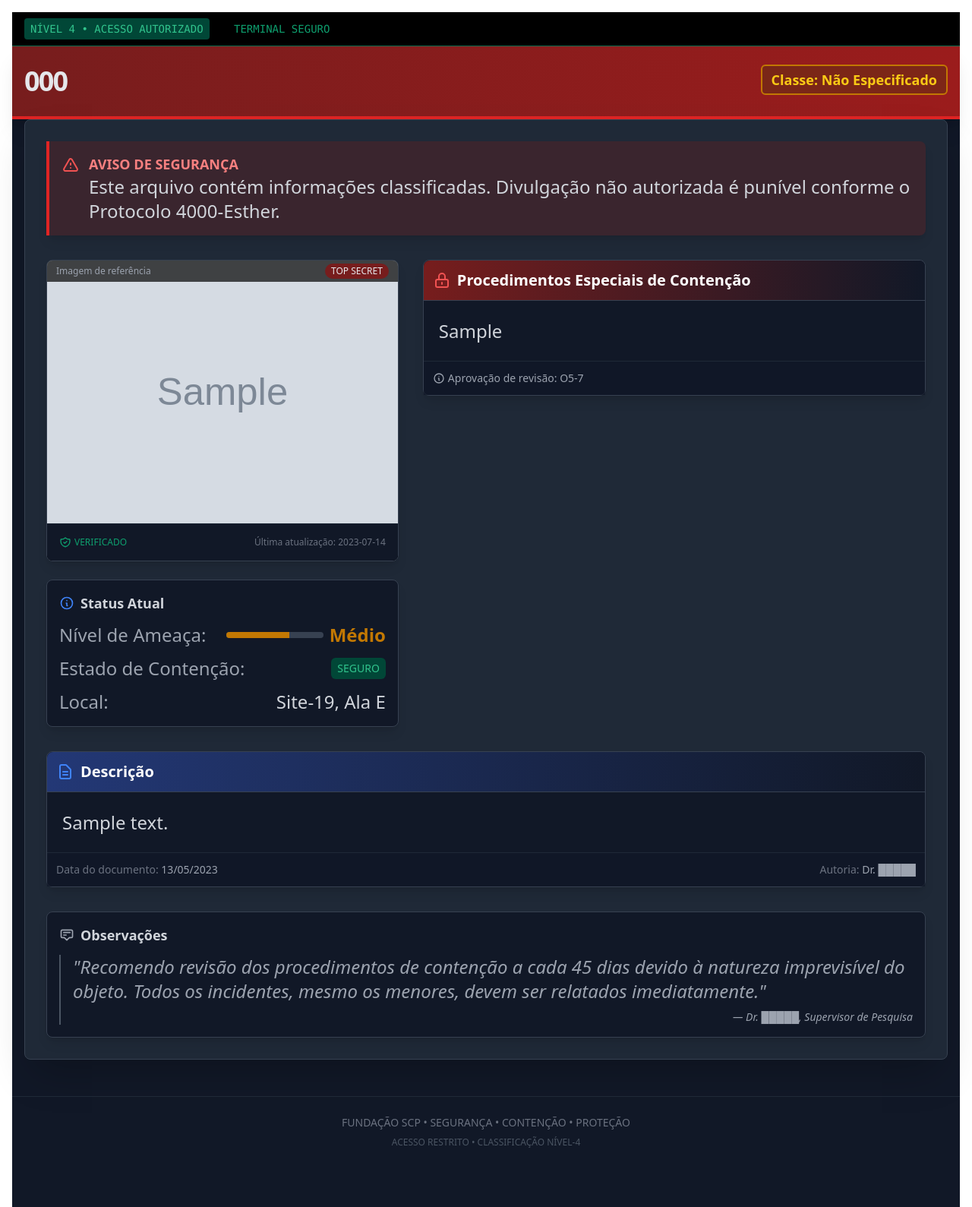
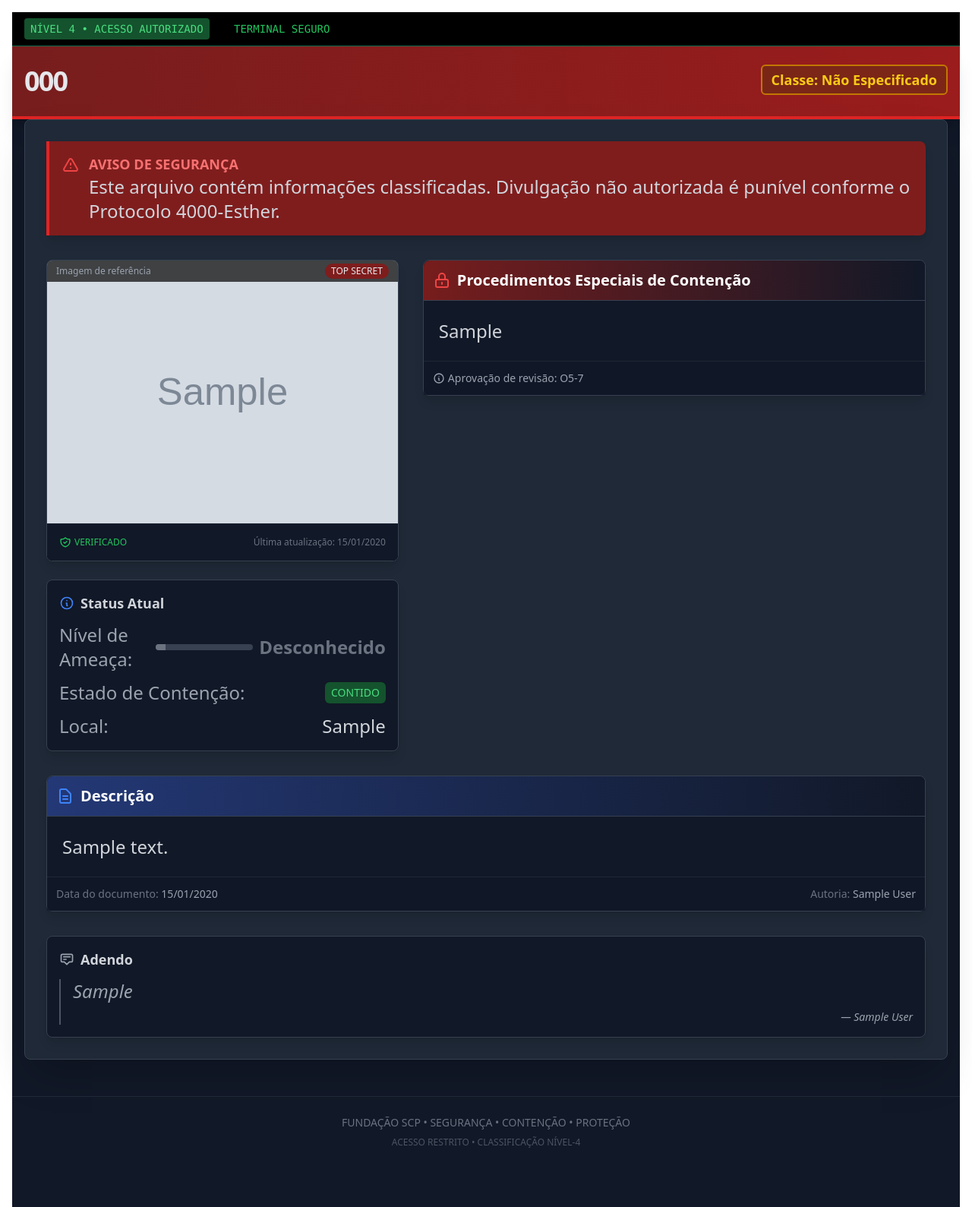
Before and after one commit to KauanCarolino/SCP-Blog, a Django app: page /publication/00000000-0000-0000-0000-000000000001/ in a window 1280 px wide. Shown: the part 96-1685 px from the top of the page at 76% size. Run offline with Django 5.2, Linux system fonts and the light colour scheme; tables that the repository leaves empty hold one stand-in row (values such as "Sample post"); grey boxes marked "Sample" are stand-in pictures; some libraries are stand-ins or nearby versions.

Commit message:
feat: dinamiza status da ficha SCP e melhora o model Publication Liga ameaça, contenção, local, verificação e autor aos dados reais; ajusta grid responsivo e config via decouple.

```diff
--- a/base_static/blog/css/output.css
+++ b/base_static/blog/css/output.css
@@ -1824,19 +1792,9 @@ input:checked + .toggle-bg {
   background-color: rgb(255 255 255 / 0.5);
 }
 
-.bg-yellow-500 {
-  --tw-bg-opacity: 1;
-  background-color: rgb(194 120 3 / var(--tw-bg-opacity, 1));
-}
-
 .bg-yellow-900 {
   --tw-bg-opacity: 1;
   background-color: rgb(99 49 18 / var(--tw-bg-opacity, 1));
-}
-
-.bg-blue-800 {
-  --tw-bg-opacity: 1;
-  background-color: rgb(30 66 159 / var(--tw-bg-opacity, 1));
 }
 
 .bg-opacity-30 {
@@ -2193,16 +2151,6 @@ input:checked + .toggle-bg {
   color: rgb(250 202 21 / var(--tw-text-opacity, 1));
 }
 
-.text-yellow-500 {
-  --tw-text-opacity: 1;
-  color: rgb(194 120 3 / var(--tw-text-opacity, 1));
-}
-
-.text-red-600 {
-  --tw-text-opacity: 1;
-  color: rgb(224 36 36 / var(--tw-text-opacity, 1));
-}
-
 .opacity-0 {
   opacity: 0;
 }
--- /dev/null
+++ b/base_static/blog/css/style.css
@@ -0,0 +1,63 @@
+.bg-green-500 {
+    background-color: rgb(34 197 94);
+}
+
+.bg-yellow-500 {
+    background-color: rgb(234 179 8);
+}
+
+.bg-red-500 {
+    background-color: rgb(239 68 68);
+}
+
+.bg-gray-500 {
+    background-color: rgb(107 114 128);
+}
+
+.text-green-500 {
+    color: rgb(34 197 94);
+}
+
+.text-yellow-500 {
+    color: rgb(234 179 8);
+}
+
+.text-red-500 {
+    color: rgb(239 68 68);
+}
+
+.text-gray-500 {
+    color: rgb(107 114 128);
+}
+
+.bg-green-900 {
+    background-color: rgb(20 83 45);
+}
+
+.bg-blue-900 {
+    background-color: rgb(30 58 138);
+}
+
+.bg-red-900 {
+    background-color: rgb(127 29 29);
+}
+
+.bg-gray-700 {
+    background-color: rgb(55 65 81);
+}
+
+.text-green-400 {
+    color: rgb(74 222 128);
+}
+
+.text-blue-400 {
+    color: rgb(96 165 250);
+}
+
+.text-red-400 {
+    color: rgb(248 113 113);
+}
+
+.text-gray-400 {
+    color: rgb(156 163 175);
+}
--- a/blog/views.py
+++ b/blog/views.py
@@ -33,9 +33,67 @@ class BlogDetailView(DetailView):
     model = Publication
     pk_url_kwarg = 'unique_id'
 
+    def get_queryset(self):
+        return super().get_queryset().select_related('author')
+
+    THREAT_MAP = {
+        'SAFE': {
+            'label': 'Baixo',
+            'color': 'bg-green-500',
+            'width': '25%',
+            'text_color': 'text-green-500',
+        },
+        'EUCLID': {
+            'label': 'Médio',
+            'color': 'bg-yellow-500',
+            'width': '65%',
+            'text_color': 'text-yellow-500',
+        },
+        'KETER': {
+            'label': 'Alto',
+            'color': 'bg-red-500',
+            'width': '100%',
+            'text_color': 'text-red-500',
+        },
+        'NOT_SPECIFIED': {
+            'label': 'Desconhecido',
+            'color': 'bg-gray-500',
+            'width': '10%',
+            'text_color': 'text-gray-500',
+        },
+    }
+
+    CONTAINMENT_MAP = {
+        Publication.StateContainment.CONTAINED: {
+            'label': 'Contido',
+            'badge': 'bg-green-900 text-green-400',
+        },
+        Publication.StateContainment.SAFE: {
+            'label': 'Seguro',
+            'badge': 'bg-blue-900 text-blue-400',
+        },
+        Publication.StateContainment.CRITICAL: {
+            'label': 'Crítico',
+            'badge': 'bg-red-900 text-red-400',
+        },
+    }
+    CONTAINMENT_DEFAULT = {
+        'label': 'Não informado',
+        'badge': 'bg-gray-700 text-gray-400',
+    }
+
+    def get_threat_levels(self, obj: Publication) -> dict:
+        return self.THREAT_MAP.get(obj.object_class, self.THREAT_MAP['NOT_SPECIFIED'])
+
+    def get_containment_status(self, obj: Publication) -> dict:
+        return self.CONTAINMENT_MAP.get(obj.state_containment, self.CONTAINMENT_DEFAULT)
+
     def get_context_data(self, **kwargs):
         context = super().get_context_data(**kwargs)
+        obj = self.object
         context['is_detail_publication'] = True
+        context['threat_levels'] = self.get_threat_levels(obj)
+        context['containment_status'] = self.get_containment_status(obj)
         return context
 
 
--- a/scp_blog/settings.py
+++ b/scp_blog/settings.py
@@ -22,10 +22,10 @@ BASE_DIR = Path(__file__).resolve().parent.parent
 # See https://docs.djangoproject.com/en/5.0/howto/deployment/checklist/
 
 # SECURITY WARNING: keep the secret key used in production secret!
-SECRET_KEY = os.environ.get('SECRET_KEY', 'INSECURE')
+SECRET_KEY = config('SECRET_KEY', 'INSECURE')
 
 # SECURITY WARNING: don't run with debug turned on in production!
-DEBUG = True
+DEBUG = config('DEBUG', default=False, cast=bool)
 
 ALLOWED_HOSTS = ['*']
 
--- a/tailwind/tailwind.config.js
+++ b/tailwind/tailwind.config.js
@@ -9,7 +9,11 @@ module.exports = {
     "../tailwind/node_modules/flowbite/*/.js",
   ],
   theme: {
-    extend: {},
+    extend: {
+      screens: {
+        '3xl': '1600px',
+      },
+    },
   },
   plugins: [
     require('flowbite/plugin')
--- a/templates/base/partials/head.html
+++ b/templates/base/partials/head.html
@@ -10,3 +10,4 @@
 
 <!-- CSS -->
 <link rel="stylesheet" href="{% static 'blog/css/output.css' %}">
+<link rel="stylesheet" href="{% static 'blog/css/style.css' %}">
--- a/templates/page/home.html
+++ b/templates/page/home.html
@@ -5,7 +5,7 @@
 
 {% block content %}
 
-<div class="pt-8 grid xl:grid-cols-3 lg:grid-cols-2 gap-8 mx-12 mb-12">
+<div class="pt-8 grid lg:grid-cols-2 xl:grid-cols-3 2xl:grid-cols-4 3xl:grid-cols-5 gap-8 mx-12 mb-12">
 
     {% for publicacao in object_list %}
         <div class="bg-white text-black dark:bg-gray-800 dark:text-gray-100 shadow-lg transition-all duration-300 ease-in-out hover:scale-105 hover:shadow-xl rounded-xl overflow-hidden">
--- a/templates/page/publication_detail.html
+++ b/templates/page/publication_detail.html
@@ -73,12 +73,19 @@
                                 <div class="p-4 bg-gray-900 border-t border-gray-800">
                                     <div class="flex items-center justify-between">
                                         <div class="flex items-center">
+                                            {% if object.is_published %}
                                             <svg xmlns="http://www.w3.org/2000/svg" class="h-4 w-4 text-green-500 mr-1" fill="none" viewBox="0 0 24 24" stroke="currentColor">
                                                 <path stroke-linecap="round" stroke-linejoin="round" stroke-width="2" d="M9 12l2 2 4-4m5.618-4.016A11.955 11.955 0 0112 2.944a11.955 11.955 0 01-8.618 3.04A12.02 12.02 0 003 9c0 5.591 3.824 10.29 9 11.622 5.176-1.332 9-6.03 9-11.622 0-1.042-.133-2.052-.382-3.016z" />
                                             </svg>
                                             <span class="text-green-500 text-xs">VERIFICADO</span>
+                                            {% else %}
+                                            <svg xmlns="http://www.w3.org/2000/svg" class="h-4 w-4 text-yellow-500 mr-1" fill="none" viewBox="0 0 24 24" stroke="currentColor">
+                                                <path stroke-linecap="round" stroke-linejoin="round" stroke-width="2" d="M12 9v2m0 4h.01m-6.938 4h13.856c1.54 0 2.502-1.667 1.732-3L13.732 4c-.77-1.333-2.694-1.333-3.464 0L3.34 16c-.77 1.333.192 3 1.732 3z" />
+                                            </svg>
+                                            <span class="text-yellow-500 text-xs">NÃO VERIFICADO</span>
+                                            {% endif %}
                                         </div>
-                                        <span class="text-xs text-gray-500">Última atualização: 2023-07-14</span>
+                                        <span class="text-xs text-gray-500">Última atualização: {{ object.updated_at|date:'d/m/Y' }}</span>
                                     </div>
                                 </div>
                             </div>
@@ -94,19 +101,21 @@
                                     <div class="flex justify-between items-center">
                                         <span class="text-gray-400">Nível de Ameaça:</span>
                                         <div class="flex items-center">
+
                                             <div class="h-2 w-32 bg-gray-700 rounded-full overflow-hidden">
-                                                <div class="h-full bg-yellow-500" style="width: 65%"></div>
+                                            <div class="h-full {{ threat_levels.color }}" style="width: {{ threat_levels.width }}"></div>
                                             </div>
-                                            <span class="ml-2 text-yellow-500 font-bold">Médio</span>
+                                            <span class="ml-2 {{ threat_levels.text_color }} font-bold">{{ threat_levels.label }}</span>
+
                                         </div>
                                     </div>
                                     <div class="flex justify-between items-center">
                                         <span class="text-gray-400">Estado de Contenção:</span>
-                                        <span class="px-2 py-1 bg-green-900 text-green-400 rounded-md text-sm">SEGURO</span>
+                                        <span class="px-2 py-1 {{ containment_status.badge }} rounded-md text-sm">{{ containment_status.label|upper }}</span>
                                     </div>
                                     <div class="flex justify-between items-center">
                                         <span class="text-gray-400">Local:</span>
-                                        <span class="text-gray-300">Site-19, Ala E</span>
+                                        <span class="text-gray-300">{% if object.local %}{{ object.local }}{% else %}Não informado{% endif %}</span>
                                     </div>
                                 </div>
                             </div>
@@ -155,11 +164,11 @@
                                     <div class="flex flex-col sm:flex-row sm:justify-between">
                                         <div class="mb-2 sm:mb-0">
                                             <span class="text-gray-500">Data do documento:</span>
-                                            <span>13/05/2023</span>
+                                            <span>{{ object.created_at|date:'d/m/Y' }}</span>
                                         </div>
                                         <div>
                                             <span class="text-gray-500">Autoria:</span>
-                                            <span>Dr. █████</span>
+                                            <span>{% if object.author %}{{ object.author.get_full_name|default:object.author.username }}{% else %}Dr. █████{% endif %}</span>
                                         </div>
                                     </div>
                                 </div>
@@ -167,18 +176,22 @@
                         </div>
                     </div>
 
+                    {% if object.addendum %}
                     <div class="mt-8 bg-gray-900 rounded-lg shadow-lg border border-gray-700 p-4">
                         <h3 class="text-lg font-bold text-gray-300 mb-3 flex items-center">
                             <svg xmlns="http://www.w3.org/2000/svg" class="h-5 w-5 mr-2 text-gray-400" fill="none" viewBox="0 0 24 24" stroke="currentColor">
                                 <path stroke-linecap="round" stroke-linejoin="round" stroke-width="2" d="M7 8h10M7 12h4m1 8l-4-4H5a2 2 0 01-2-2V6a2 2 0 012-2h14a2 2 0 012 2v8a2 2 0 01-2 2h-3l-4 4z" />
                             </svg>
-                            Observações
+                            Adendo
                         </h3>
                         <blockquote class="border-l-2 border-gray-600 pl-4 text-gray-400 italic">
-                            "Recomendo revisão dos procedimentos de contenção a cada 45 dias devido à natureza imprevisível do objeto. Todos os incidentes, mesmo os menores, devem ser relatados imediatamente."
-                            <footer class="text-right mt-2 text-sm">— Dr. █████, Supervisor de Pesquisa</footer>
+                            {{ object.addendum|linebreaks }}
+                            {% if object.author %}
+                            <footer class="text-right mt-2 text-sm">— {{ object.author.get_full_name|default:object.author.username }}</footer>
+                            {% endif %}
                         </blockquote>
                     </div>
+                    {% endif %}
                 </div>
             </div>
         </div>
```
Also changed, not shown: other parts of base_static/blog/css/output.css (+20 -79 lines), blog/models.py (+25 -12 lines), 1 other file.
